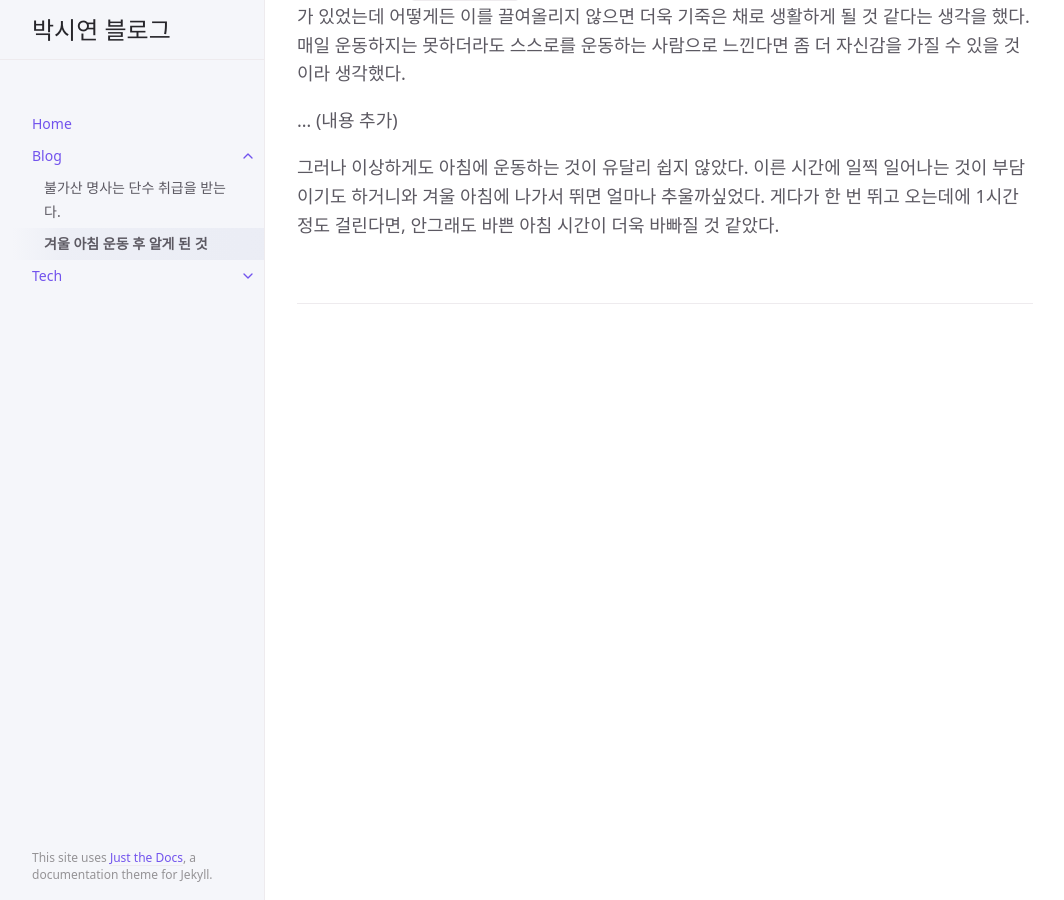
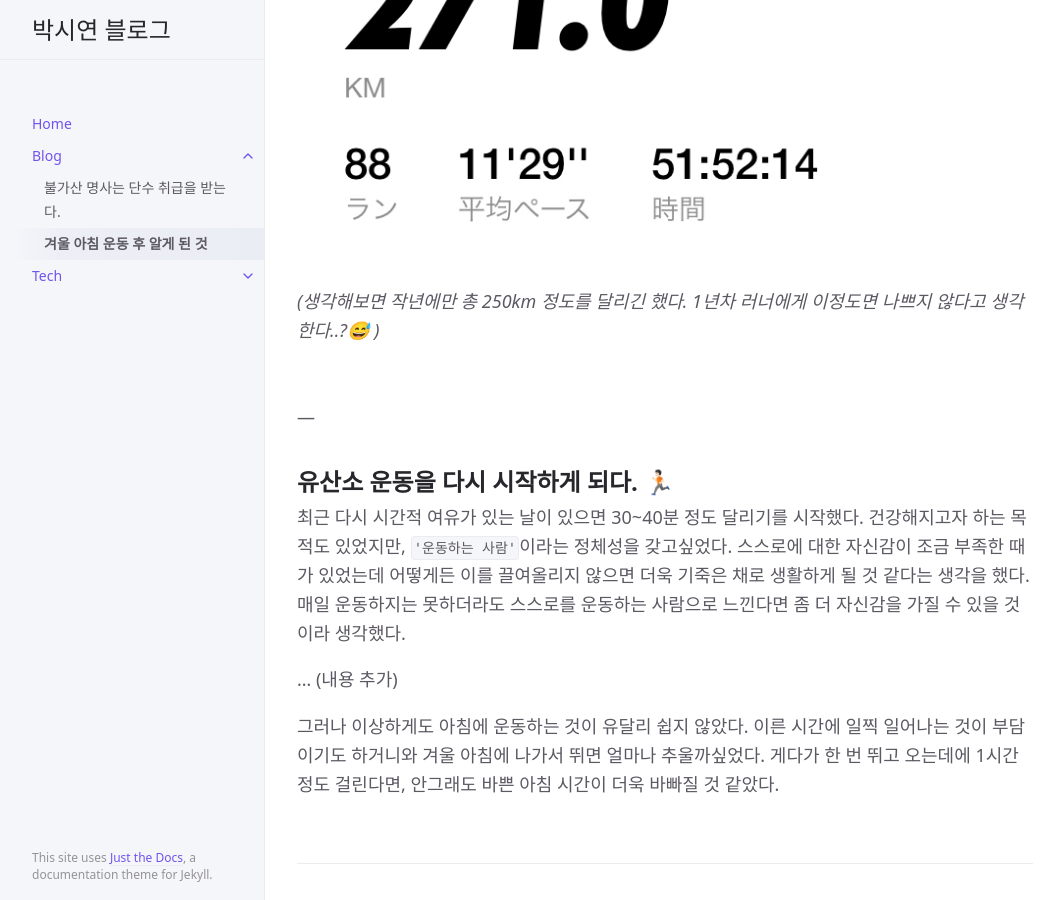
Before and after one commit to Siyeon-dev/Siyeon-dev.github.io, a Jekyll site: the page built from docs/blog/2021-01-11-morning_exercise.md, in a window 1280 px wide and 900 px high, scrolled down 847 px. Shown: the whole window, without its empty margins (107-1171 px from the left). Built offline with Jekyll 4.4.1, drawn with Linux system fonts in a browser that asks for light colours.

Commit message:
image 첨부 수정

```diff
--- a/docs/blog/2021-01-11-morning_exercise.md
+++ b/docs/blog/2021-01-11-morning_exercise.md
@@ -12,12 +12,11 @@ comments: true
 ## 달리기를 시작하다 👟
 활기찬 일상을 보내고싶어서 체력을 길러야겠다고 다짐했다. 마침 집 주변에 달리기 좋은 강변이 있어서 쉽게 접근할 수 있는 `달리기`를 시작하기로 했다. 나는 달리기를 시작하면서 `Nike Run Club` 앱을 주로 사용했는데 이 앱은 사용자가 달리기를 하는 동안 다양한 데이터를 측정해준다.(달린 시간, 속도, 거리 등등) 이 데이터가 기록으로 저장되다보니 자연스레 이를 기록하는 재미로 달리기를 미약하게나마 즐길 수 있었고 달리고 난 뒤에 남은 기록을 인스타그램에 꾸준히 업로드 하면서 자그마한 성취감을 느끼기도 했다. 그러나 어느 순간부터 달리기 위해 밖으로 나가는 게 부담스럽게 느껴졌다.(사실 귀찮았던) 마침 학업에 있어서도 의욕을 잃어버린 터였는지라 자연스럽게 운동이란 운동은 그 시점으로 죄다 멈춰버렸다...
 <br><br>
-![연간달리기_기록](../../assets/blog/running_every_year.jpeg)
+![연간달리기_기록](/assets/blog/running_every_year.jpeg)
 _(생각해보면 작년에만 총 250km 정도를 달리긴 했다. 1년차 러너에게 이정도면 나쁘지 않다고 생각한다..?😅 )_
 <br><br><br>
-
+---
 ## 유산소 운동을 다시 시작하게 되다. 🏃🏻
----
 최근 다시 시간적 여유가 있는 날이 있으면 30~40분 정도 달리기를 시작했다. 건강해지고자 하는 목적도 있었지만, `'운동하는 사람'`이라는 정체성을 갖고싶었다. 스스로에 대한 자신감이 조금 부족한 때가 있었는데 어떻게든 이를 끌여올리지 않으면 더욱 기죽은 채로 생활하게 될 것 같다는 생각을 했다.매일 운동하지는 못하더라도 스스로를 운동하는 사람으로 느낀다면 좀 더 자신감을 가질 수 있을 것이라 생각했다.
 
 ... (내용 추가)
```
Also changed, not shown: _posts/2021-01-11-morning_exercise.md (+2 -3 lines).
